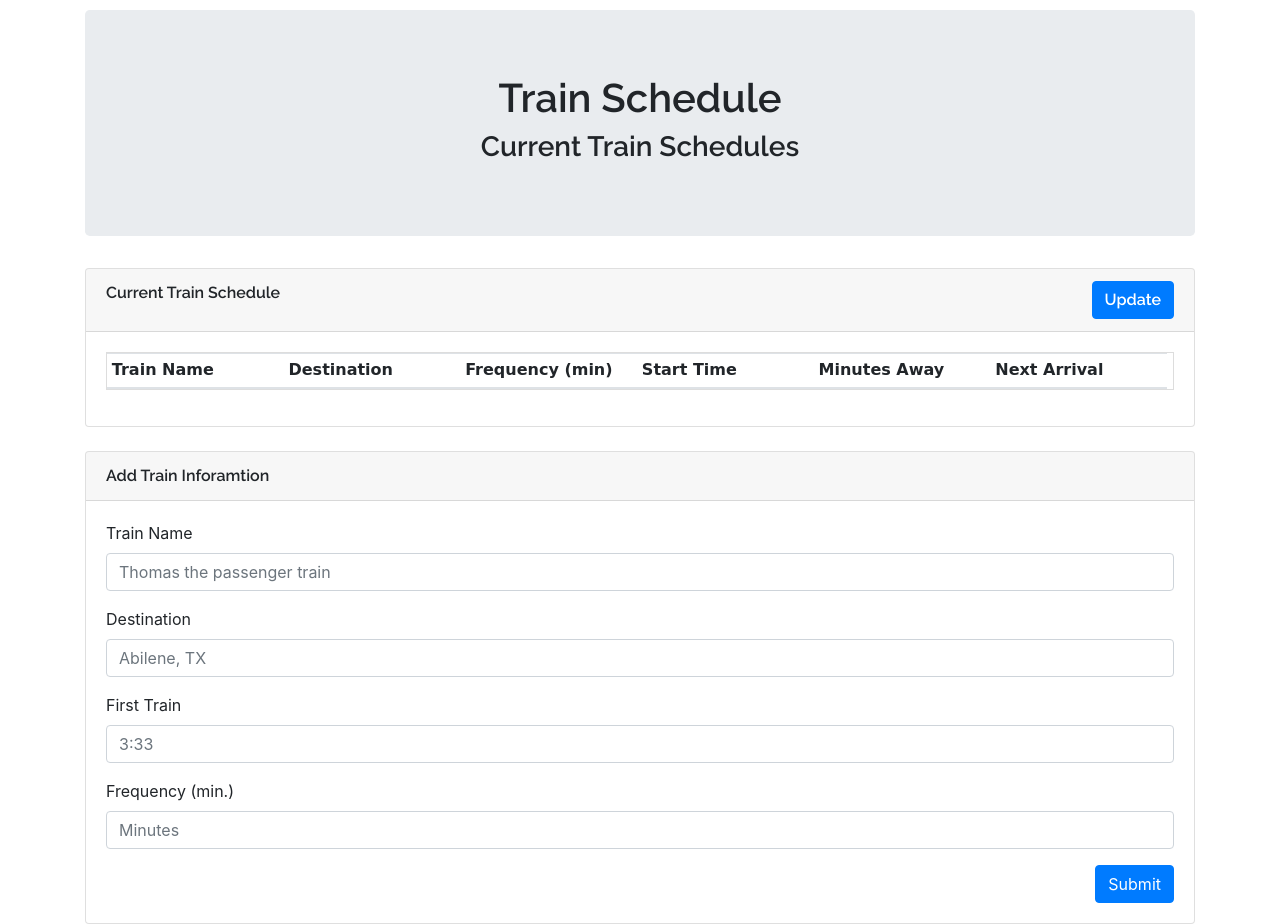
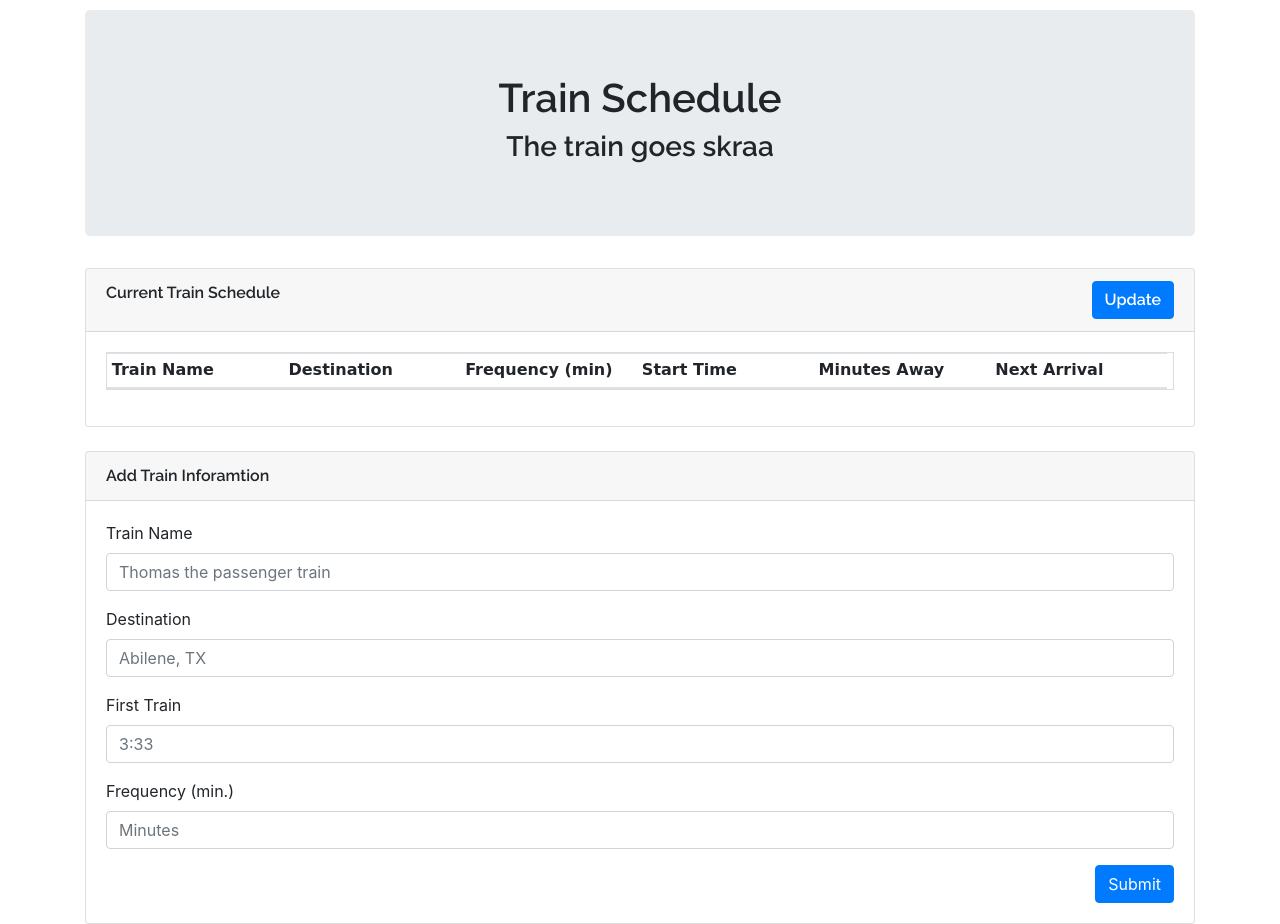
Before and after one commit to Jakenbake20/Train-Schedule, a plain HTML site: page index.html in a window 1280 px wide. Shown: the top 924 px of the page. Drawn offline with nearby package versions, Linux system fonts and the light colour scheme; no server answers; a web font is replaced by a local one.

Commit message:
changed some wording to liven it up a bit

```diff
--- a/index.html
+++ b/index.html
@@ -23,7 +23,7 @@
     <div class="jumbotron" style= "background-image: url(assets/images/backGround.jpg)">
 
         <h1 class="text-center">Train Schedule</h1>
-        <h3 class="text-center">Current Train Schedules</h3>
+        <h3 class="text-center">The train goes skraa</h3>
 
     </div>
 
```
